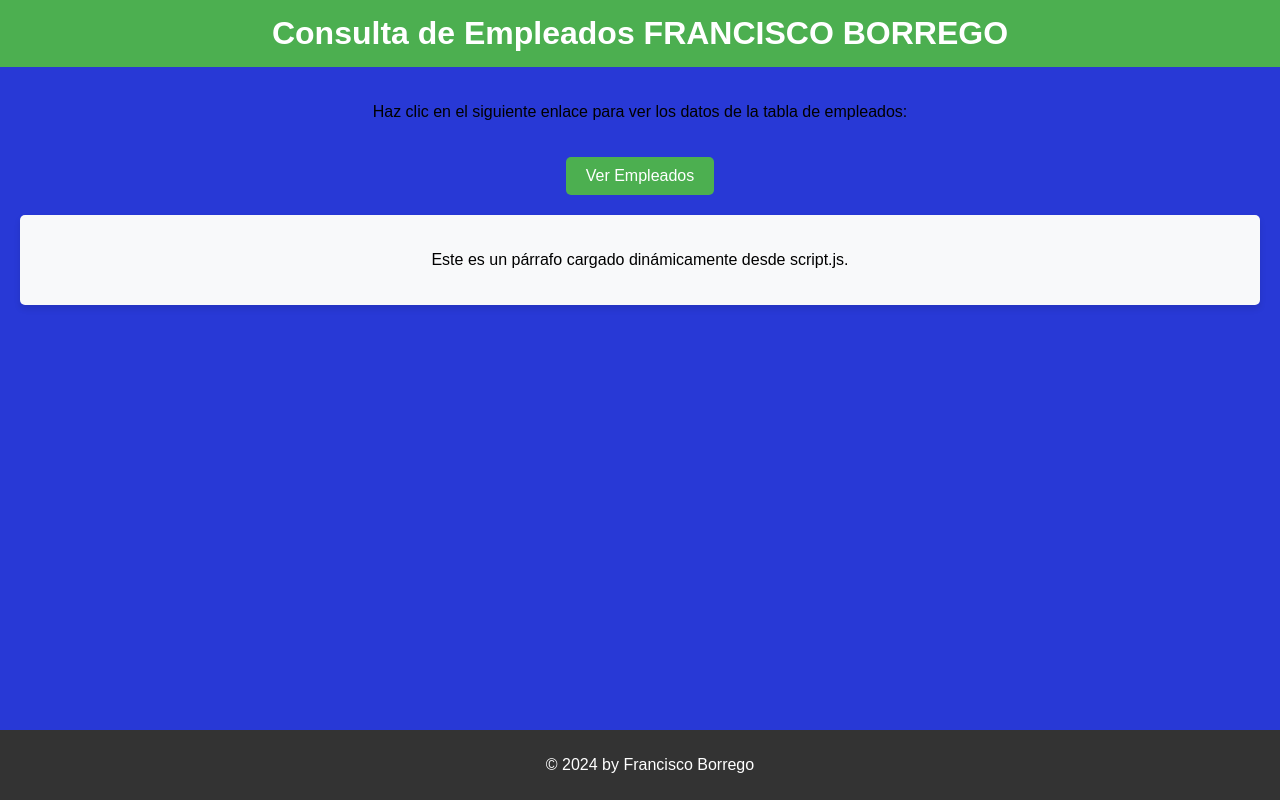
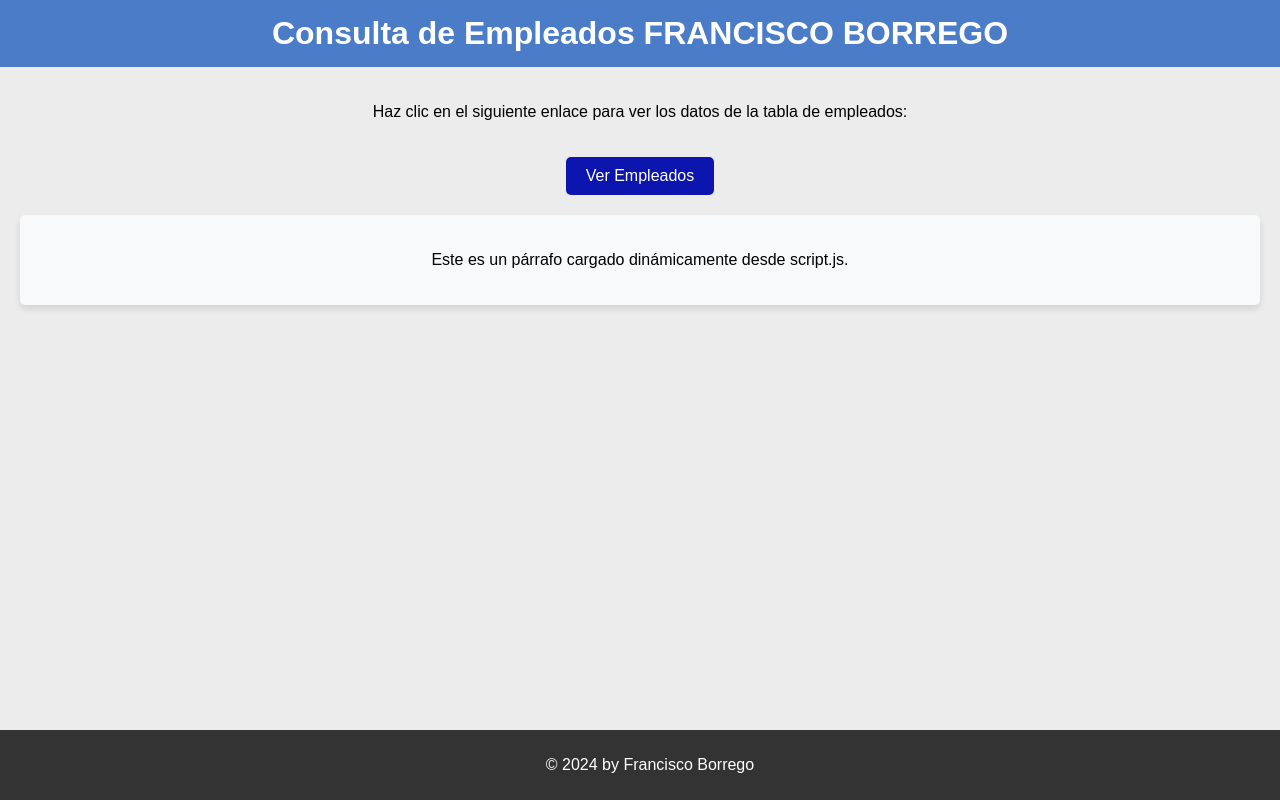
Before and after one commit to Anjim2189/empresaFrankDuran, a website: page public/index.html in a window 1280 px wide. Drawn offline with Linux system fonts and the light colour scheme.

Commit message:
Update styles.css

```diff
--- a/public/styles.css
+++ b/public/styles.css
@@ -5,12 +5,12 @@ body {
     padding: 0;
     box-sizing: border-box;
     text-align: center;
-    background-color: #2839d6;
+    background-color: #ececec;
   }
 
   /* Header */
   header {
-    background-color: #4CAF50;
+    background-color: #4a7cc7;
     color: white;
     padding: 15px 20px;
   }
@@ -28,7 +28,7 @@ body {
     display: inline-block;
     margin-top: 20px;
     text-decoration: none;
-    background-color: #4CAF50;
+    background-color: #0c16af;
     color: white;
     padding: 10px 20px;
     border-radius: 5px;
@@ -36,7 +36,7 @@ body {
   }
 
   a.btn:hover {
-    background-color: #45a049;
+    background-color: #92c9f7;
   }
 
   /* Footer */
```
